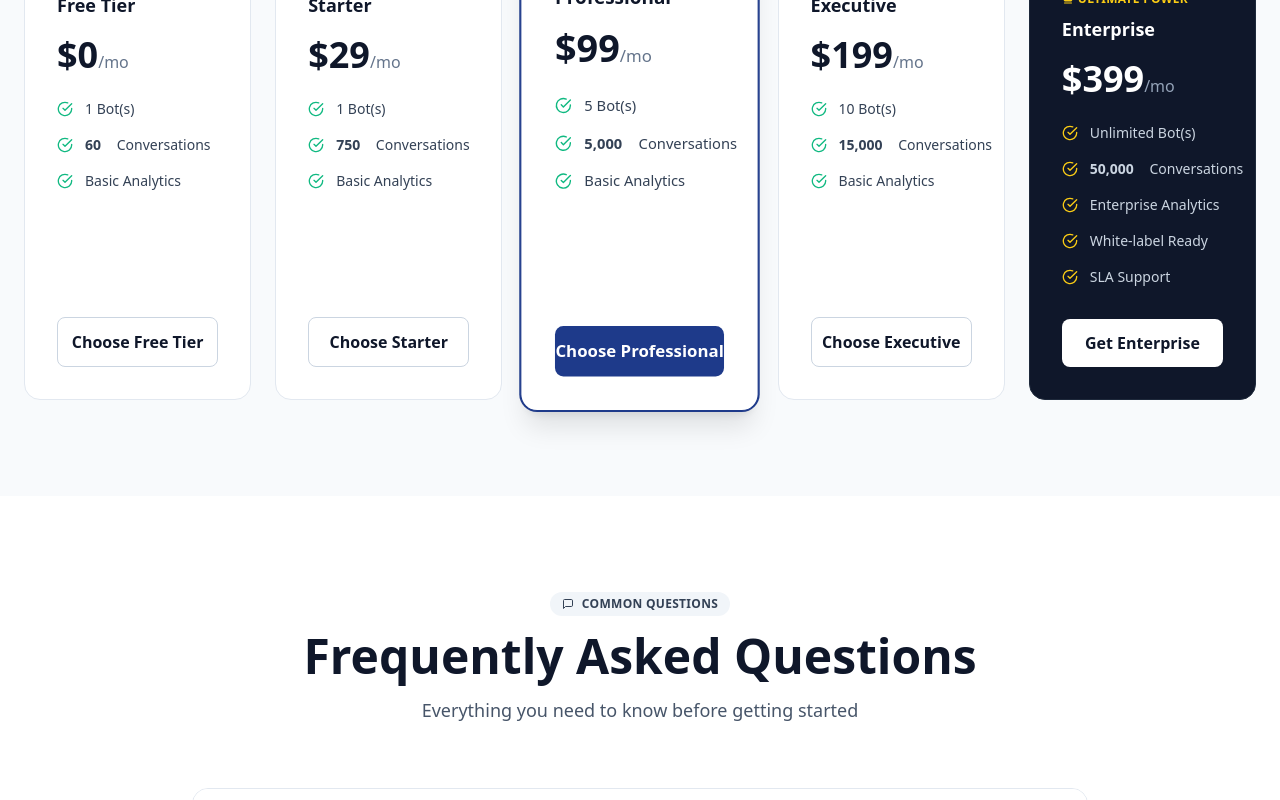
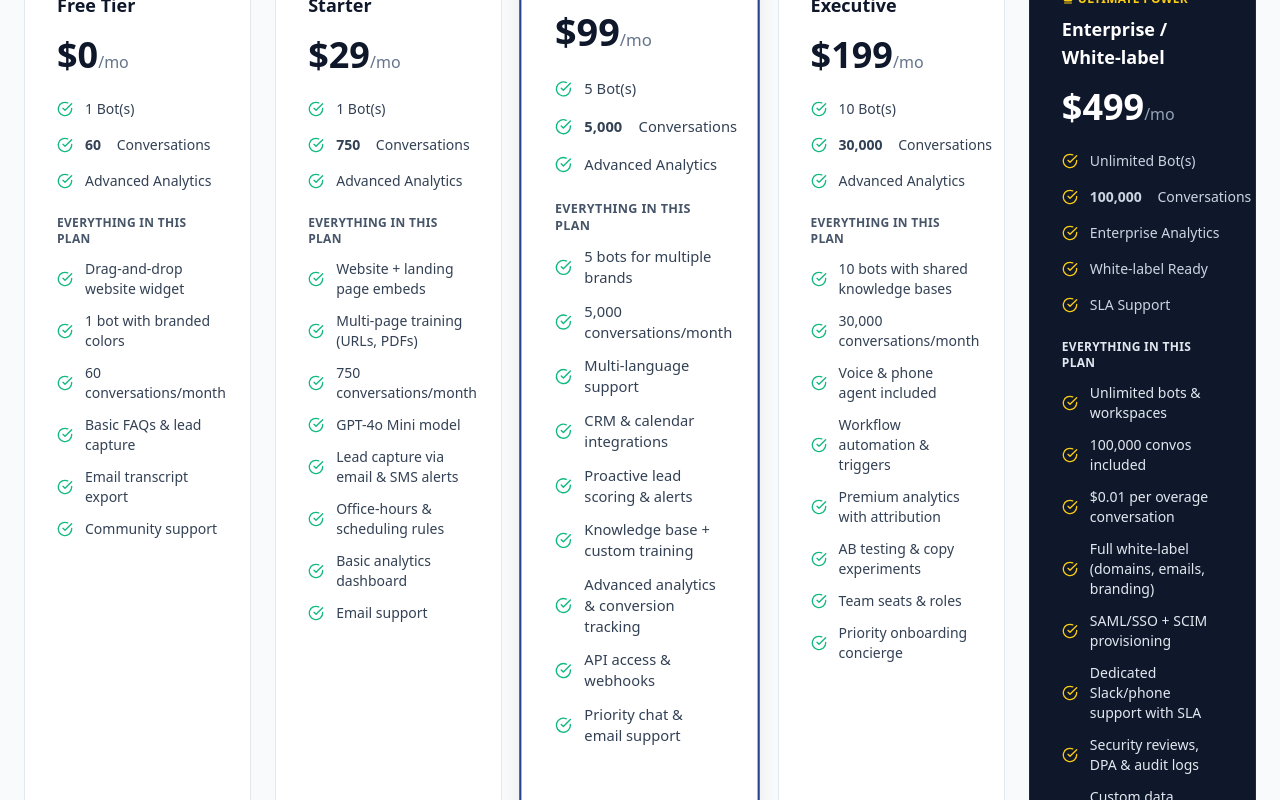
Before and after one commit to patriotnewsactivism/BuildMyBot.App, a Next.js app: page / in a window 1280 px wide. Shown: the part 10620-11420 px from the top of the page. Built offline with nearby package versions, Linux system fonts and the light colour scheme; no server answers; the database is empty.

Commit message:
Ensure enterprise pricing shows $499/mo

```diff
--- a/components/Billing/Billing.tsx
+++ b/components/Billing/Billing.tsx
@@ -43,6 +43,9 @@ export const Billing: React.FC<BillingProps> = ({ user }) => {
            const isCurrent = key === currentPlan;
            const isEnterprise = key === PlanType.ENTERPRISE;
            const isFree = key === PlanType.FREE;
+           const priceDisplay = Number.isFinite(plan.price)
+             ? plan.price.toLocaleString()
+             : plan.price;
 
            return (
              <div
@@ -68,7 +71,7 @@ export const Billing: React.FC<BillingProps> = ({ user }) => {
                 <div className="mb-4">
                    <h3 className={`text-lg font-bold ${isEnterprise ? 'text-slate-900' : 'text-slate-800'}`}>{plan.name}</h3>
                    <div className="flex items-baseline mt-2">
-                     <span className="text-3xl font-extrabold text-slate-900">${plan.price}</span>
+                     <span className="text-3xl font-extrabold text-slate-900">${priceDisplay}</span>
                      <span className="text-slate-500 text-sm ml-1">/mo</span>
                    </div>
                    <p className="text-xs text-slate-400 mt-2 h-4">
--- a/components/Landing/LandingPage.tsx
+++ b/components/Landing/LandingPage.tsx
@@ -1602,6 +1602,9 @@ export const LandingPage: React.FC<LandingProps> = ({ onLogin, onNavigateToPartn
               {Object.entries(PLANS).map(([key, plan]: [string, any]) => {
                 const isEnterprise = key === PlanType.ENTERPRISE;
                 const isProfessional = key === PlanType.PROFESSIONAL;
+                const priceDisplay = Number.isFinite(plan.price)
+                  ? plan.price.toLocaleString()
+                  : plan.price;
 
                 return (
                   <div key={key} className={`p-8 rounded-2xl border flex flex-col transition-all hover:shadow-xl ${
@@ -1620,22 +1623,26 @@ export const LandingPage: React.FC<LandingProps> = ({ onLogin, onNavigateToPartn
 
                     <h3 className={`text-lg font-bold ${isEnterprise ? 'text-white' : 'text-slate-900'}`}>{plan.name}</h3>
                     <div className="mt-4 mb-6">
-                      <span className={`text-4xl font-extrabold ${isEnterprise ? 'text-white' : 'text-slate-900'}`}>${plan.price}</span>
+                      <span className={`text-4xl font-extrabold ${isEnterprise ? 'text-white' : 'text-slate-900'}`}>${priceDisplay}</span>
                       <span className={`${isEnterprise ? 'text-slate-400' : 'text-slate-500'}`}>/mo</span>
                     </div>
 
-                    <ul className="space-y-4 mb-8 flex-1">
+                    <div className="space-y-6 mb-8 flex-1">
+                      <ul className="space-y-4">
                         <li className={`flex items-center gap-3 text-sm ${isEnterprise ? 'text-slate-300' : 'text-slate-700'}`}>
                           <CheckCircle size={16} className={`${isEnterprise ? 'text-yellow-400' : 'text-emerald-500'} shrink-0`}/>
+
                           {plan.bots >= 9999 ? 'Unlimited' : plan.bots} Bot(s)
                         </li>
                         <li className={`flex items-center gap-3 text-sm ${isEnterprise ? 'text-slate-300' : 'text-slate-700'}`}>
                           <CheckCircle size={16} className={`${isEnterprise ? 'text-yellow-400' : 'text-emerald-500'} shrink-0`}/>
+
                           <span className="font-bold">{plan.conversations.toLocaleString()}</span>&nbsp;Conversations
                         </li>
                         <li className={`flex items-center gap-3 text-sm ${isEnterprise ? 'text-slate-300' : 'text-slate-700'}`}>
                           <CheckCircle size={16} className={`${isEnterprise ? 'text-yellow-400' : 'text-emerald-500'} shrink-0`}/>
-                        {isEnterprise ? 'Enterprise Analytics' : 'Basic Analytics'}
+
+                          {isEnterprise ? 'Enterprise Analytics' : 'Advanced Analytics'}
                         </li>
                         {isEnterprise && (
                           <>
@@ -1648,6 +1655,21 @@ export const LandingPage: React.FC<LandingProps> = ({ onLogin, onNavigateToPartn
                           </>
                         )}
                       </ul>
+
+                      <div>
+                        <p className={`text-xs font-bold uppercase tracking-wide ${isEnterprise ? 'text-slate-200' : 'text-slate-600'}`}>
+                          Everything in this plan
+                        </p>
+                        <ul className="mt-3 space-y-3">
+                          {plan.features.map((feature: string, idx: number) => (
+                            <li key={`${plan.name}-feature-${idx}`} className={`flex items-center gap-3 text-sm ${isEnterprise ? 'text-slate-200' : 'text-slate-700'}`}>
+                              <CheckCircle size={16} className={`${isEnterprise ? 'text-yellow-400' : 'text-emerald-500'} shrink-0`}/>
+                              {feature}
+                            </li>
+                          ))}
+                        </ul>
+                      </div>
+                    </div>
 
                     <button onClick={onLogin} className={`w-full py-3 rounded-lg font-bold transition ${
                       isProfessional
--- a/components/Reseller/LandingPage.tsx
+++ b/components/Reseller/LandingPage.tsx
@@ -620,6 +620,9 @@ export const LandingPage: React.FC<LandingProps> = ({ onLogin, onNavigateToPartn
               {Object.entries(PLANS).map(([key, plan]: [string, any]) => {
                 const isEnterprise = key === PlanType.ENTERPRISE;
                 const isProfessional = key === PlanType.PROFESSIONAL;
+                const priceDisplay = Number.isFinite(plan.price)
+                  ? plan.price.toLocaleString()
+                  : plan.price;
 
                 return (
                   <div key={key} className={`p-8 rounded-2xl border flex flex-col transition-all hover:shadow-xl ${
@@ -638,7 +641,7 @@ export const LandingPage: React.FC<LandingProps> = ({ onLogin, onNavigateToPartn
 
                     <h3 className={`text-lg font-bold ${isEnterprise ? 'text-white' : 'text-slate-900'}`}>{plan.name}</h3>
                     <div className="mt-4 mb-6">
-                      <span className={`text-4xl font-extrabold ${isEnterprise ? 'text-white' : 'text-slate-900'}`}>${plan.price}</span>
+                      <span className={`text-4xl font-extrabold ${isEnterprise ? 'text-white' : 'text-slate-900'}`}>${priceDisplay}</span>
                       <span className={`${isEnterprise ? 'text-slate-400' : 'text-slate-500'}`}>/mo</span>
                     </div>
 
--- a/constants.ts
+++ b/constants.ts
@@ -7,9 +7,11 @@ export const PLANS = {
     conversations: 60,
     name: 'Free Tier',
     features: [
-      '1 bot',
+      'Drag-and-drop website widget',
+      '1 bot with branded colors',
       '60 conversations/month',
-      'Basic analytics',
+      'Basic FAQs & lead capture',
+      'Email transcript export',
       'Community support'
     ]
   },
@@ -19,10 +21,13 @@ export const PLANS = {
     conversations: 750,
     name: 'Starter',
     features: [
-      '1 bot',
+      'Website + landing page embeds',
+      'Multi-page training (URLs, PDFs)',
       '750 conversations/month',
       'GPT-4o Mini model',
-      'Basic analytics',
+      'Lead capture via email & SMS alerts',
+      'Office-hours & scheduling rules',
+      'Basic analytics dashboard',
       'Email support'
     ]
   },
@@ -32,42 +37,49 @@ export const PLANS = {
     conversations: 5000,
     name: 'Professional',
     features: [
-      '5 bots',
+      '5 bots for multiple brands',
       '5,000 conversations/month',
-      'Advanced analytics',
-      'API access',
-      'Custom training data',
-      'Priority support',
-      'Multi-language support'
+      'Multi-language support',
+      'CRM & calendar integrations',
+      'Proactive lead scoring & alerts',
+      'Knowledge base + custom training',
+      'Advanced analytics & conversion tracking',
+      'API access & webhooks',
+      'Priority chat & email support'
     ]
   },
   [PlanType.EXECUTIVE]: {
     price: 199,
     bots: 10,
-    conversations: 15000,
+    conversations: 30000,
     name: 'Executive',
     features: [
-      '10 bots',
-      '15,000 conversations/month',
-      'Custom integrations',
-      'Premium analytics',
-      'Priority support',
-      'Team collaboration'
+      '10 bots with shared knowledge bases',
+      '30,000 conversations/month',
+      'Voice & phone agent included',
+      'Workflow automation & triggers',
+      'Premium analytics with attribution',
+      'AB testing & copy experiments',
+      'Team seats & roles',
+      'Priority onboarding concierge'
     ]
   },
   [PlanType.ENTERPRISE]: {
-    price: 399,
+    price: 499,
     bots: 9999, // Represents Unlimited
-    conversations: 50000,
-    name: 'Enterprise',
+    conversations: 100000,
+    name: 'Enterprise / White-label',
     overage: 0.01, // Cost per conversation over limit
     features: [
-      'Unlimited bots',
-      '50,000 convos included',
+      'Unlimited bots & workspaces',
+      '100,000 convos included',
       '$0.01 per overage conversation',
-      'White-labeling',
-      'SLA & Priority Support',
-      'Enterprise analytics',
+      'Full white-label (domains, emails, branding)',
+      'SAML/SSO + SCIM provisioning',
+      'Dedicated Slack/phone support with SLA',
+      'Security reviews, DPA & audit logs',
+      'Custom data residency & backups',
+      'Dedicated success manager',
       'All Executive features'
     ]
   },
```
Also changed, not shown: 2 other files (tests, documents, lock files or other folders). Lines whose indentation alone changed are shown as unchanged.
